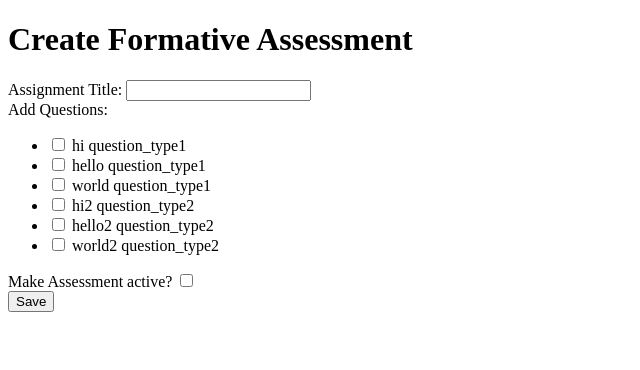
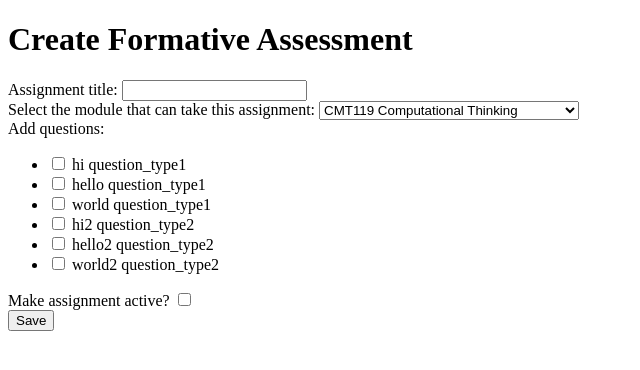
Before and after one commit to SamCHall/Team-19-CMT313-Spring, a Flask app: page /create in a window 1280 px wide. Shown: the top 370 px of the page, without its empty margins (0-640 px from the left). Run offline with Flask 3, Linux system fonts and the light colour scheme; some libraries are stand-ins or nearby versions.

Commit message:
Added module selection to Form. Ass. creation form

```diff
--- a/aat/forms/formative_forms.py
+++ b/aat/forms/formative_forms.py
@@ -1,5 +1,4 @@
 from flask_wtf import FlaskForm
-from ..aat import app
 from wtforms import SubmitField, widgets, StringField, BooleanField
 from wtforms.validators import DataRequired
 from wtforms_sqlalchemy.fields import QuerySelectMultipleField, QuerySelectField
@@ -9,7 +8,8 @@ class QuerySelectMultipleFieldWithCheckboxes(QuerySelectMultipleField):
     option_widget = widgets.CheckboxInput()
 
 class CreateFormAss(FlaskForm):
-    assignment_title = StringField(label='Assignment Title:', validators=[DataRequired()])
-    add_question = QuerySelectMultipleFieldWithCheckboxes('Add Questions:')
-    is_active = BooleanField("Make Assessment active?")
+    assignment_title = StringField(label='Assignment title:', validators=[DataRequired()])
+    module_id = QuerySelectField('Select the module that can take this assignment:')
+    add_question = QuerySelectMultipleFieldWithCheckboxes('Add questions:')
+    is_active = BooleanField("Make assignment active?")
     submit = SubmitField('Save')
--- a/aat/models.py
+++ b/aat/models.py
@@ -70,6 +70,8 @@ class Module(db.Model):
         'Assignment',
         back_populates="module"
     )
+    def __str__(self):
+        return (self.code).upper() + " " + self.name
 
     def get_students(self):
         return [user for user in self.user if user.user_type == "student"]
--- a/aat/routes/main.py
+++ b/aat/routes/main.py
@@ -1,7 +1,7 @@
 from flask import render_template
 
 from ..aat import app, db
-from aat.models import Question, Assignment, FormativeAssignment
+from aat.models import Question, FormativeAssignment, Module
 from aat.forms.formative_forms import CreateFormAss
 
 @app.route("/")
@@ -12,9 +12,10 @@ def home():
 def create_assessment():
     form = CreateFormAss()
     form.add_question.query = Question.query
+    form.module_id.query = Module.query
 
     if form.validate_on_submit():
-        assignment = FormativeAssignment(title = form.assignment_title.data, assignment_type = 'formative_assignment', active = form.is_active.data)
+        assignment = FormativeAssignment(title = form.assignment_title.data, assignment_type = 'formative_assignment', active = form.is_active.data, module = form.module_id.data)
         db.session.add(assignment)
         db.session.commit()
 
@@ -26,5 +27,4 @@ def create_assessment():
         for question in question_list:
             question_no += 1
             FormativeAssignment.add_question(assignment, question, question_no)
-        print(Assignment.get_questions(assignment))
     return render_template('create_formative.html', title='Create Assessment', form = form)
--- a/aat/templates/create_formative.html
+++ b/aat/templates/create_formative.html
@@ -15,6 +15,10 @@
             {{form.assignment_title.label}}
             {{form.assignment_title}}
             </div>
+            <div id="module_selection">
+            {{form.module_id.label}}
+            {{form.module_id}}
+            </div>
             <div id="add_questions_checkboxes">
             {{form.add_question.label}}
             {{form.add_question}}
```
Also changed, not shown: aat/aat.sqlite.
